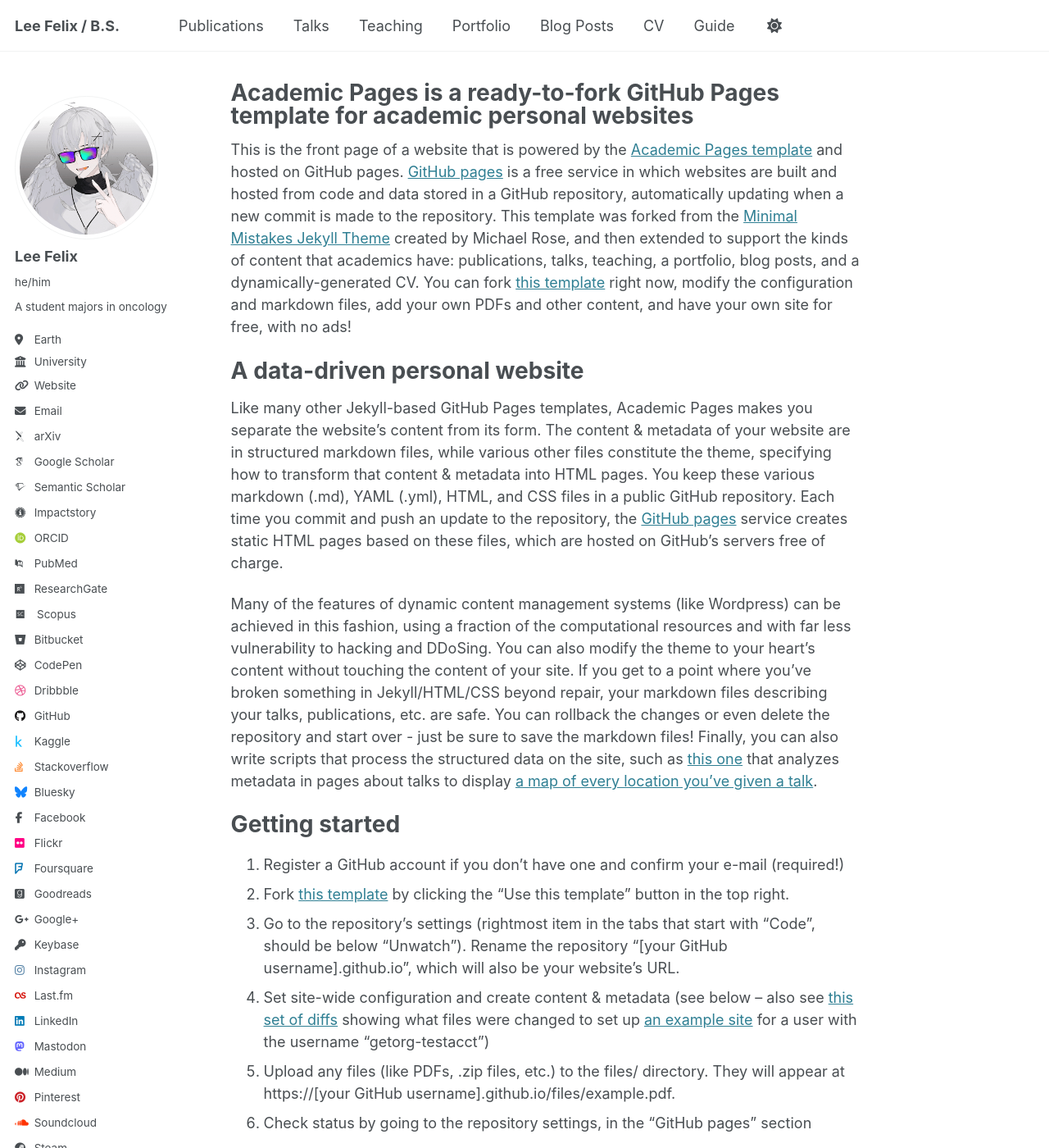
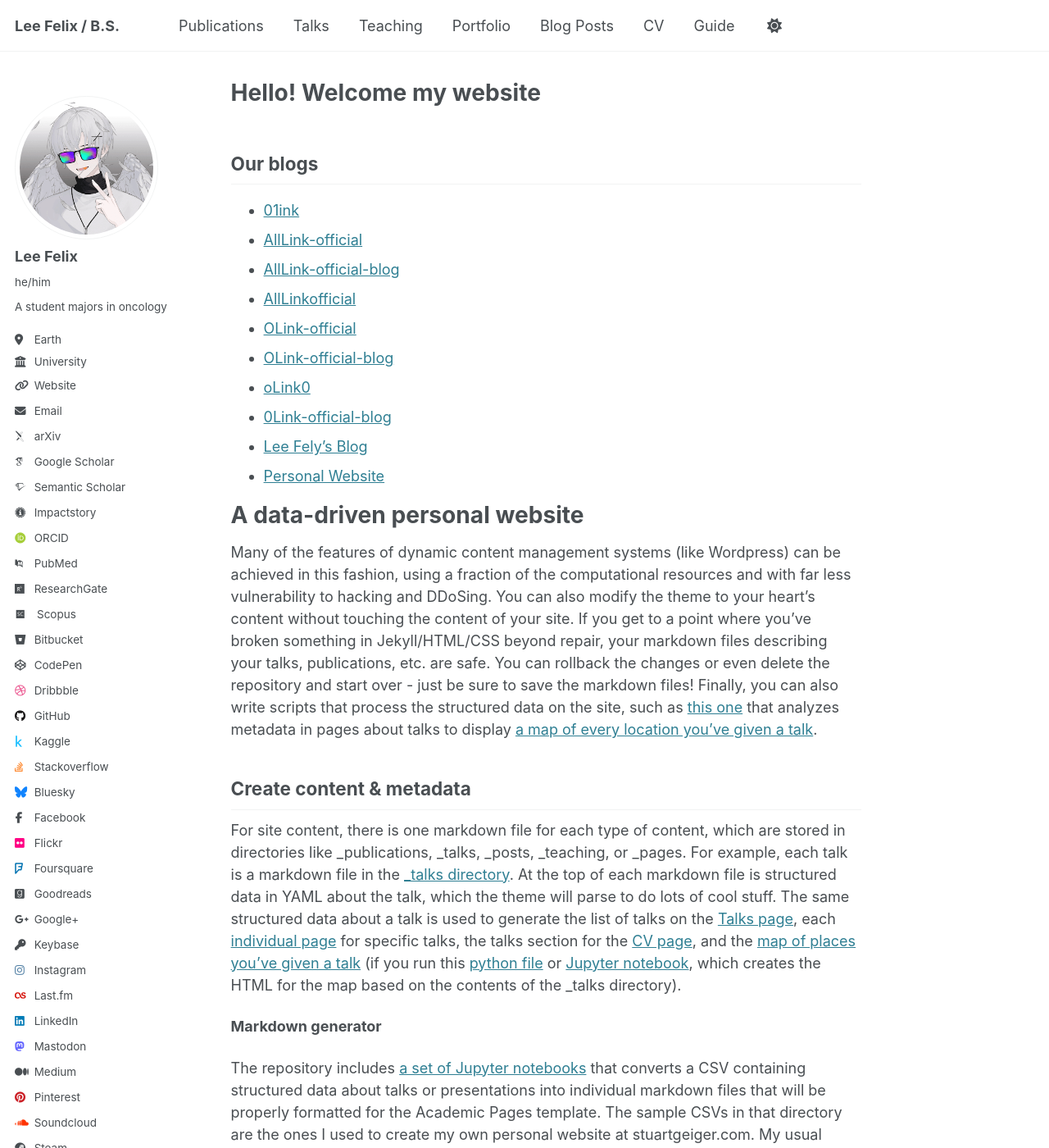
Before and after one commit to LeeFely/LeeFely.github.io, a Jekyll site: the page built from _pages/about.md, in a window 1280 px wide and 1400 px high. Shown: the whole window at 82% size. Built offline with Jekyll 4.4.1, drawn with Linux system fonts in a browser that asks for light colours; some web fonts are replaced; some of the changed text lies outside the part shown.

Commit message:
some updates

```diff
--- a/_pages/about.md
+++ b/_pages/about.md
@@ -1,32 +1,29 @@
 ---
 permalink: /
-title: "Academic Pages is a ready-to-fork GitHub Pages template for academic personal websites"
+title: "Hello! Welcome my website"
 author_profile: true
 redirect_from:
   - /about/
   - /about.html
 ---
 
-This is the front page of a website that is powered by the [Academic Pages template](https://github.com/academicpages/academicpages.github.io) and hosted on GitHub pages. [GitHub pages](https://pages.github.com) is a free service in which websites are built and hosted from code and data stored in a GitHub repository, automatically updating when a new commit is made to the repository. This template was forked from the [Minimal Mistakes Jekyll Theme](https://mmistakes.github.io/minimal-mistakes/) created by Michael Rose, and then extended to support the kinds of content that academics have: publications, talks, teaching, a portfolio, blog posts, and a dynamically-generated CV. You can fork [this template](https://github.com/academicpages/academicpages.github.io) right now, modify the configuration and markdown files, add your own PDFs and other content, and have your own site for free, with no ads!
+## Our blogs
+- [01ink](https://01inkofficial.wordpress.com/)
+- [AllLink-official](https://alllink-official.github.io/)
+- [AllLink-official-blog](https://alllinkofficial.blogspot.com/)
+- [AllLinkofficial](https://alllinkofficial.wordpress.com/)
+- [OLink-official](https://olink-official.github.io/)
+- [OLink-official-blog](https://olinkofficial.blogspot.com/)
+- [oLink0](https://olink0.wordpress.com/)
+- [0Link-official-blog](https://0link-official.blogspot.com/)
+- [Lee Fely's Blog](https://leefelyblog001.blogspot.com/)
+- [Personal Website](https://leefely.github.io/)
+
 
 A data-driven personal website
 ======
-Like many other Jekyll-based GitHub Pages templates, Academic Pages makes you separate the website's content from its form. The content & metadata of your website are in structured markdown files, while various other files constitute the theme, specifying how to transform that content & metadata into HTML pages. You keep these various markdown (.md), YAML (.yml), HTML, and CSS files in a public GitHub repository. Each time you commit and push an update to the repository, the [GitHub pages](https://pages.github.com/) service creates static HTML pages based on these files, which are hosted on GitHub's servers free of charge.
 
 Many of the features of dynamic content management systems (like Wordpress) can be achieved in this fashion, using a fraction of the computational resources and with far less vulnerability to hacking and DDoSing. You can also modify the theme to your heart's content without touching the content of your site. If you get to a point where you've broken something in Jekyll/HTML/CSS beyond repair, your markdown files describing your talks, publications, etc. are safe. You can rollback the changes or even delete the repository and start over - just be sure to save the markdown files! Finally, you can also write scripts that process the structured data on the site, such as [this one](https://github.com/academicpages/academicpages.github.io/blob/master/talkmap.ipynb) that analyzes metadata in pages about talks to display [a map of every location you've given a talk](https://academicpages.github.io/talkmap.html).
-
-Getting started
-======
-1. Register a GitHub account if you don't have one and confirm your e-mail (required!)
-1. Fork [this template](https://github.com/academicpages/academicpages.github.io) by clicking the "Use this template" button in the top right.
-1. Go to the repository's settings (rightmost item in the tabs that start with "Code", should be below "Unwatch"). Rename the repository "[your GitHub username].github.io", which will also be your website's URL.
-1. Set site-wide configuration and create content & metadata (see below -- also see [this set of diffs](http://archive.is/3TPas) showing what files were changed to set up [an example site](https://getorg-testacct.github.io) for a user with the username "getorg-testacct")
-1. Upload any files (like PDFs, .zip files, etc.) to the files/ directory. They will appear at https://[your GitHub username].github.io/files/example.pdf.
-1. Check status by going to the repository settings, in the "GitHub pages" section
-
-Site-wide configuration
-------
-The main configuration file for the site is in the base directory in [_config.yml](https://github.com/academicpages/academicpages.github.io/blob/master/_config.yml), which defines the content in the sidebars and other site-wide features. You will need to replace the default variables with ones about yourself and your site's github repository. The configuration file for the top menu is in [_data/navigation.yml](https://github.com/academicpages/academicpages.github.io/blob/master/_data/navigation.yml). For example, if you don't have a portfolio or blog posts, you can remove those items from that navigation.yml file to remove them from the header.
 
 Create content & metadata
 ------
```
